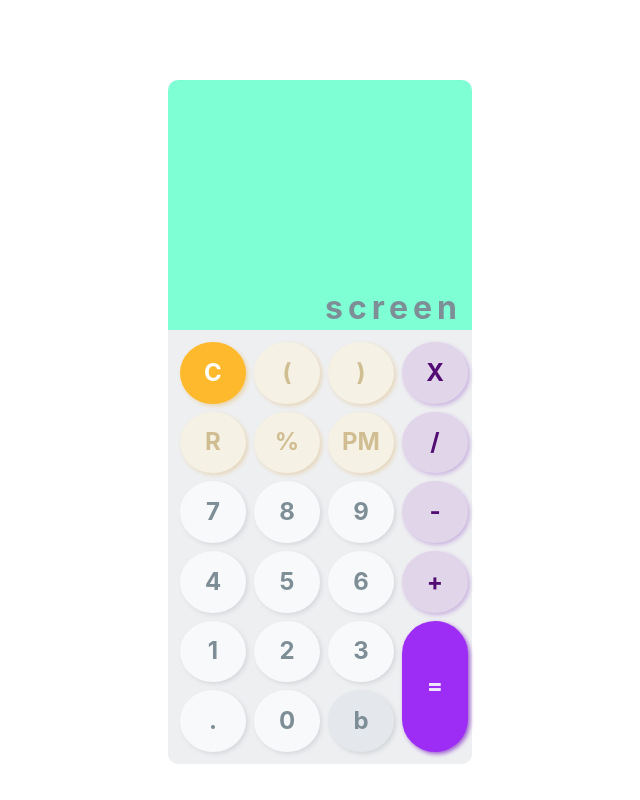
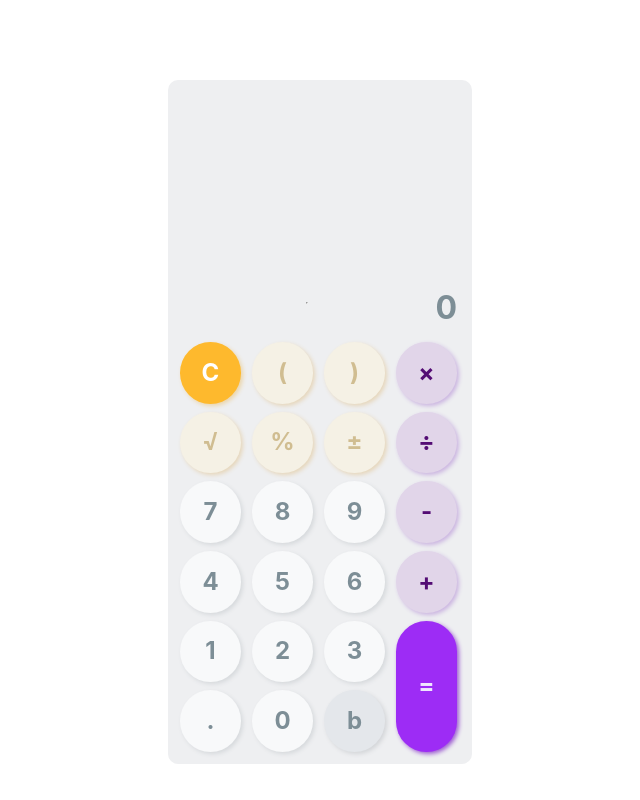
Before and after one commit to sarakaveh2018/my-calculator, a React (Vite) app: page / in a window 1280 px wide. Shown: the whole page, without its empty margins (320-960 px from the left). Built offline with nearby package versions, Linux system fonts and the light colour scheme.

Commit message:
added calculation logic

```diff
--- a/src/calculator/button/button.module.scss
+++ b/src/calculator/button/button.module.scss
@@ -6,14 +6,13 @@
     font-size: 1.5rem;
     transition: all 0.5s;
     border-radius: 50%;
-    width: 50px;
-    background-color: blueviolet;
+    width: 45px;
+    cursor: pointer;
 }
 
 .equals {
     grid-row: 5 / span 2;
     grid-column: 4 / 5;
-    background-color: rgb(243, 61, 29);
     border-radius: 50px;
 }
 
--- a/src/calculator/button/button.tsx
+++ b/src/calculator/button/button.tsx
@@ -1,15 +1,33 @@
 import css from './button.module.scss';
 import { ButtonProps } from './button.types';
 
-export const Button = ({ value }: ButtonProps): JSX.Element => {
+export const Button = ({ value, onClick }: ButtonProps): JSX.Element => {
+
+    const convertSymbol = (value: string | number) => {
+        if (value === '*') {
+            return <>&#215;</>
+        }
+        if (value === 'R') {
+            return <>&#8730;</>
+        }
+        if (value === '/') {
+            return <>&#247;</>
+        }
+        if (value === '+-') {
+            return <>&#xb1;</>
+        } else {
+            return value
+        }
+    }
+
     return (
-        <div className={`${css.button}
+        <div onClick={() =>
+            onClick(value)} className={`${css.button}
         ${value === "="
-                ? `${css.equals} ${css.purple}` : value === "C"
-                    ? css.orange : value === "R" || value === "(" || value === ")" || value === 'PM' || value === '%'
-                        ? css.lightOrange : value === "X" || value === "/" || value === '-' || value === '+'
-                            ? css.lightPurple : value === 'b'
-                                ? css.lightGray : css.white}`}>{value}</div>
-    )
-
+                    ? `${css.equals} ${css.purple}` : value === "C"
+                        ? css.orange : value === "R" || value === "(" || value === ")" || value === '+-' || value === '%'
+                            ? css.lightOrange : value === "*" || value === "/" || value === '-' || value === '+'
+                                ? css.lightPurple : value === 'b'
+                                    ? css.lightGray : css.white}`}>{convertSymbol(value)}</div>
+    );
 }
--- a/src/calculator/button/button.types.ts
+++ b/src/calculator/button/button.types.ts
@@ -1,3 +1,4 @@
 export interface ButtonProps {
     value: string | number;
+    onClick : (v: string | number) => void;
 }
--- a/src/calculator/calculator.module.scss
+++ b/src/calculator/calculator.module.scss
@@ -9,6 +9,7 @@ body {
     width: 19rem;
     height: 40rem;
     border-radius: 10px;
+    background-color: #eeeff1;
 }
 
 .buttonBox {
--- a/src/calculator/calculator.tsx
+++ b/src/calculator/calculator.tsx
@@ -1,10 +1,11 @@
+import { useState } from 'react';
 import { Button } from './button/button';
 import css from './calculator.module.scss';
 import { Result } from './result/result';
 
 const btnValues = [
-    ["C", "(", ")", "X"],
-    ["R", "%", "PM", "/"],
+    ["C", "(", ")", "*"],
+    ["R", "%", "+-", "/"],
     [7, 8, 9, "-"],
     [4, 5, 6, "+"],
     [1, 2, 3],
@@ -12,42 +13,80 @@ const btnValues = [
 ];
 
 export const Calculator = () => {
+
+    const [operations, setOperations] = useState<Array<string | number>>([]);
+    const [result, setResult] = useState('0');
+
+    const AddToOperationList = (btn: string | number) => {
+        const clone = [...operations];
+        const lastItemIsNumber = typeof clone.at(-1) === 'number';
+        const lastItemIsSign = typeof clone.at(-1) === 'string';
+
+        if (typeof btn === 'number' && lastItemIsNumber) {
+            const merge = +`${clone.at(-1)}${btn}`;
+            clone.pop();
+            clone.push(merge);
+        } else if (typeof btn === 'string' && lastItemIsSign) {
+            clone.pop();
+            clone.push(btn);
+        }
+        else {
+            clone.push(btn);
+        }
+        setOperations(clone);
+    }
+
+    const calculateResult = (values: Array<string | number>): string => {
+        const clone = [...values];
+        if (typeof clone.at(-1) === 'string') {
+            clone.pop();
+        }
+        return JSON.stringify(eval(clone.join('')));
+    }
+
+    const removeLastItem = (values: Array<string | number>): Array<string | number> => {
+        const clone = [...values];
+        clone.pop();
+        return clone;
+    }
+
+    const onBtnClick = (btn: string | number) => {
+        const firstBtnIsSign = operations.length === 0 && typeof btn === 'string';
+
+        if (firstBtnIsSign) {
+            return;
+        }
+
+        switch (btn) {
+            case '=':
+                const calculatedResult = calculateResult(operations);
+                setResult(calculatedResult);
+                break;
+            case 'C':
+                setOperations([]);
+                setResult('0');
+                break;
+            case 'b':
+                const newList = removeLastItem(operations);
+                setOperations(newList);
+                break;
+            default:
+                AddToOperationList(btn);
+                break;
+        }
+    }
+
     return (
         <div className={css.container}>
-            <Result />
+            <Result operations={operations.join('')} result={result} />
             <div className={css.buttonBox}>
                 {
-                    btnValues.flat().map((btn, i) => {
+                    btnValues.flat().map((btn) => {
                         return (
-                            <Button key={i} value={btn} />
+                            <Button key={btn} value={btn} onClick={onBtnClick} />
                         )
-
                     })
                 }
-
-                {/* <div className={`${css.button} ${css.clear} ${css.orange}`}>C</div>
-                <div className={`${css.button} ${css.openParenthesis} ${css.lightOrange}`}>(</div>
-                <div className={`${css.button} ${css.closeParenthesis} ${css.lightOrange}`}>)</div>
-                <div className={`${css.button} ${css.multiple} ${css.lightPurple}`}>&#215;</div>
-                <div className={`${css.button} ${css.radical} ${css.lightOrange}`}>&#8730;</div>
-                <div className={`${css.button} ${css.percent} ${css.lightOrange}`}>%</div>
-                <div className={`${css.button} ${css.plusMinus} ${css.lightOrange}`}>&#xb1;</div>
-                <div className={`${css.button} ${css.divide} ${css.lightPurple}`}>&#247;</div>
-                <div className={`${css.button} ${css.seven} ${css.white}`}>7</div>
-                <div className={`${css.button} ${css.eight} ${css.white}`}>8</div>
-                <div className={`${css.button} ${css.nine} ${css.white}`}>9</div>
-                <div className={`${css.button} ${css.minus} ${css.lightPurple}`}>-</div>
-                <div className={`${css.button} ${css.four} ${css.white}`}>4</div>
-                <div className={`${css.button} ${css.five} ${css.white}`}>5</div>
-                <div className={`${css.button} ${css.six} ${css.white}`}>6</div>
-                <div className={`${css.button} ${css.plus} ${css.lightPurple}`}>+</div>
-                <div className={`${css.button} ${css.one} ${css.white}`}>1</div>
-                <div className={`${css.button} ${css.two} ${css.white}`}>2</div>
-                <div className={`${css.button} ${css.three} ${css.white}`}>3</div>
-                <div className={`${css.button} ${css.equal} ${css.purple}`}>=</div>
-                <div className={`${css.button} ${css.dot} ${css.white}`}>.</div>
-                <div className={`${css.button} ${css.zero} ${css.white}`}>0</div>
-                <div className={`${css.button} ${css.back} ${css.lightGray}`}>^</div> */}
             </div>
         </div>
     );
--- /dev/null
+++ b/src/calculator/calculator.types.ts
@@ -0,0 +1 @@
+export type GaurdRepeatedOperators = (operations: Array<string | number>, value: string | number) => boolean;
--- a/src/calculator/result/result.module.scss
+++ b/src/calculator/result/result.module.scss
@@ -1,6 +1,5 @@
 .screen {
     height: 230px;
-    background-color: aquamarine;
     font-size: 2rem;
     display: flex;
     overflow: auto;
--- a/src/calculator/result/result.tsx
+++ b/src/calculator/result/result.tsx
@@ -1,7 +1,14 @@
 import css from './result.module.scss';
+import { ResultProps } from './result.types';
 
-export const Result = (): JSX.Element => {
+export const Result = ({ result, operations }: ResultProps): JSX.Element => {
+
     return (
-        <div className={css.screen}>screen</div>
-    )
-}
+        <div className={css.screen}>
+            <div>{operations}</div>
+            <br />
+            <hr />
+            <div>{result}</div>
+        </div>
+    );
+};
--- a/src/calculator/result/result.types.ts
+++ b/src/calculator/result/result.types.ts
@@ -1,3 +1,4 @@
 export interface ResultProps {
-    value: string;
+    result: string;
+    operations: string;
 }
```
Also changed, not shown: tsconfig.json (+13 -3 lines).
